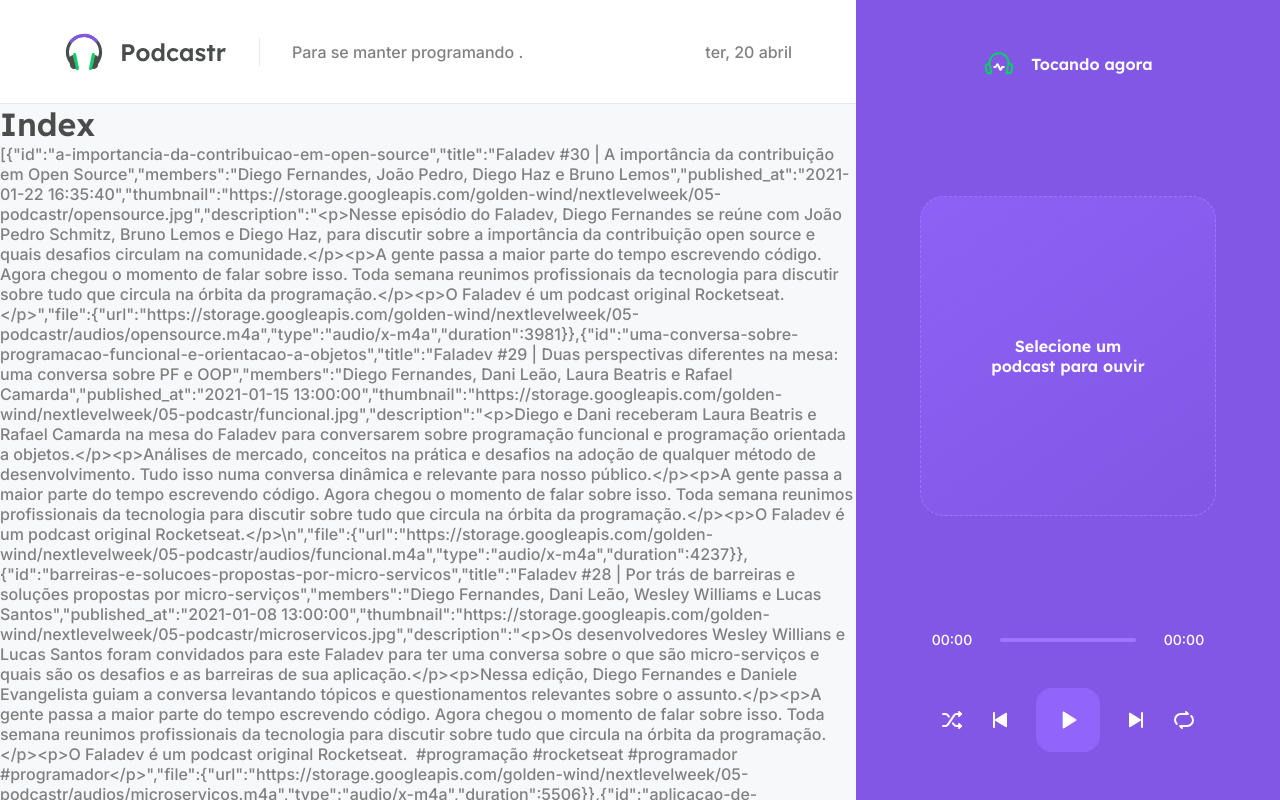
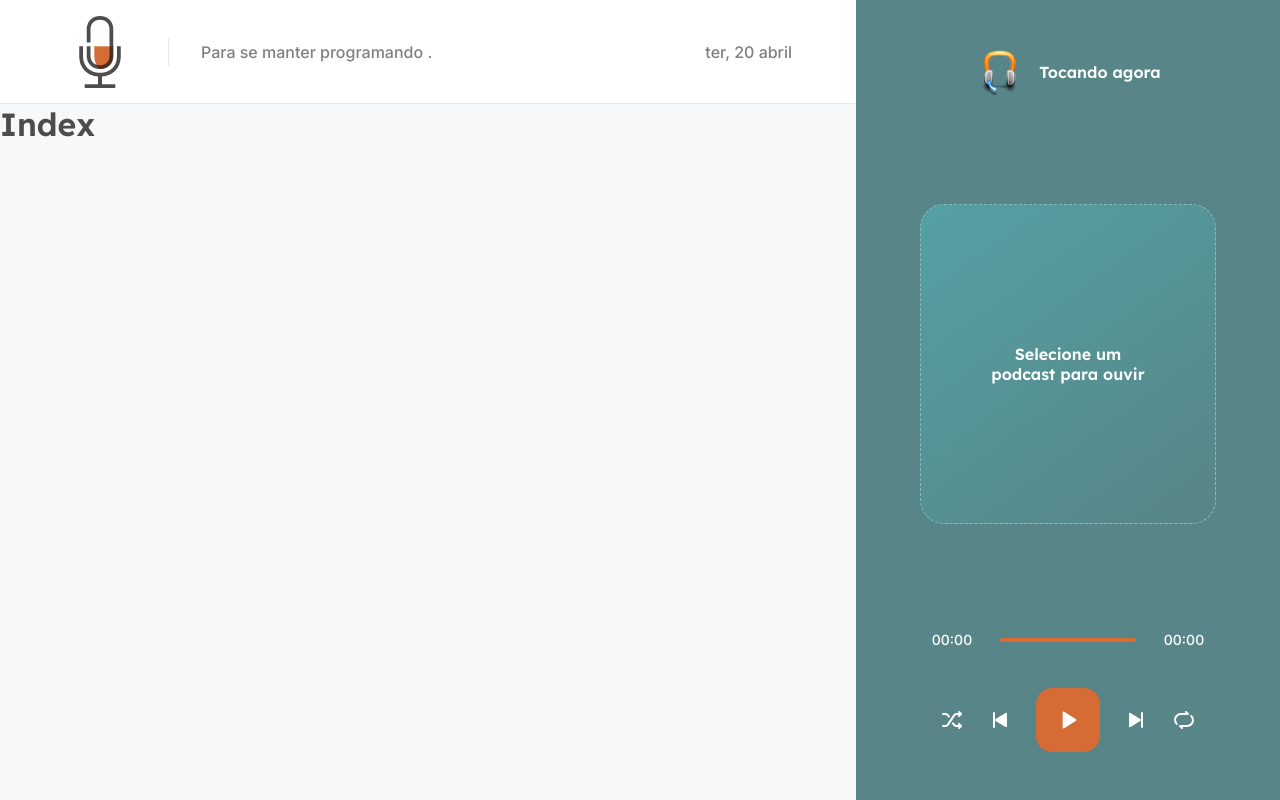
Before and after one commit to felipeblobo/devtalk, a Next.js app: page / in a window 1280 px wide. Shown: the top 800 px of the page. Built offline with nearby package versions, Linux system fonts and the light colour scheme; data requests are answered from the project's data file.

Commit message:
ajustes nas cores

```diff
--- a/src/components/Header/index.tsx
+++ b/src/components/Header/index.tsx
@@ -11,7 +11,7 @@ export function Header() {
   return (
     <header className={styles.headerContainer}>
 
-      <img src="/logo.svg" alt="logo" />
+      <img src="/podcast.png" alt="logo" />
 
       <p>Para se manter programando .</p>
 
--- a/src/components/Player/index.tsx
+++ b/src/components/Player/index.tsx
@@ -4,7 +4,7 @@ export function Player() {
   return (
     <div className={styles.container}>
       <header>
-        <img src="/playing.svg" alt="Tocando agora" />
+        <img className={styles.headphone} src="/headphone.png" alt="Tocando agora" />
         <strong>Tocando agora</strong>
       </header>
 
--- a/src/components/Player/styles.module.scss
+++ b/src/components/Player/styles.module.scss
@@ -2,7 +2,7 @@
   width: 26.5rem;
   height: 100vh;
   padding: 3rem 4rem;
-  background: var(--purple-500);
+  background: var(--blue-200);
   color: var(--white);
 
   display: flex;
@@ -14,6 +14,11 @@
     display: flex;
     align-items: center;
     gap: 1rem;
+
+    .headphone {
+      width: 3rem;
+    }
+
   }
 
   strong {
@@ -33,11 +38,11 @@
 .emptyPlayer {
   width: 100%;
   height: 20rem;
-  border: 1.5px dashed var(--purple-300);
+  border: 1.5px dashed var(--blue-50);
   border-radius: 1.5rem;
   background: linear-gradient(
     143.8deg,
-    rgba(145, 100, 250, 0.8) 0%,
+    rgb(84, 160, 163) 0%,
     rgba(0, 0, 0, 0) 100%
   );
   padding: 4rem;
@@ -64,7 +69,7 @@
     .emptySlider {
       width: 100%;
       height: 4px;
-      background: var(--purple-300);
+      background: var(--orange-400);
       border-radius: 2px;
     }
   }
@@ -85,7 +90,7 @@
       width: 4rem;
       height: 4rem;
       border-radius: 1rem;
-      background: var(--purple-400);
+      background: var(--orange-400);
     }
   }
 }
--- a/src/pages/index.tsx
+++ b/src/pages/index.tsx
@@ -4,7 +4,7 @@ export default function Home(props) {
   return (
   <>
    <h1>Index</h1>
-   <p>{JSON.stringify(props.episodes)}</p>
+   {/* <p>{JSON.stringify(props.episodes)}</p> */}
   </>
   )
 }
--- a/src/styles/global.scss
+++ b/src/styles/global.scss
@@ -1,6 +1,7 @@
 * {
   margin: 0;
   padding: 0;
+  outline: 0;
   box-sizing: border-box;
 }
 
@@ -21,7 +22,13 @@
   --purple-800: #6f48c9;
 
   --orange-400: #D56C35;
+  --orange-300: #f29263;
+
+
+
   --blue-200: #588587;
+  --blue-100: #54a0a3;
+  --blue-50: #7dc1c4;
 }
 
 @media (max-width: 1080px) {
```
Also changed, not shown: public/podcast.png (added), 1 other file (tests, documents, lock files or other folders).
